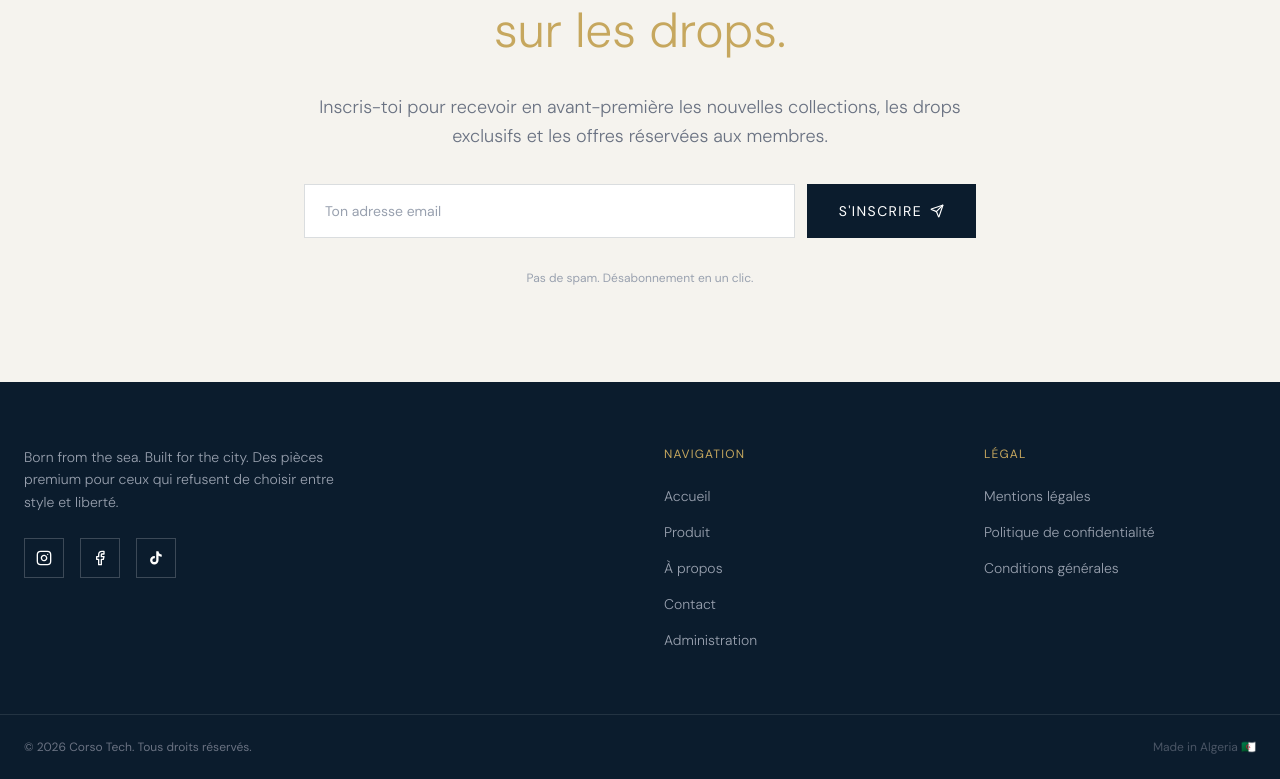
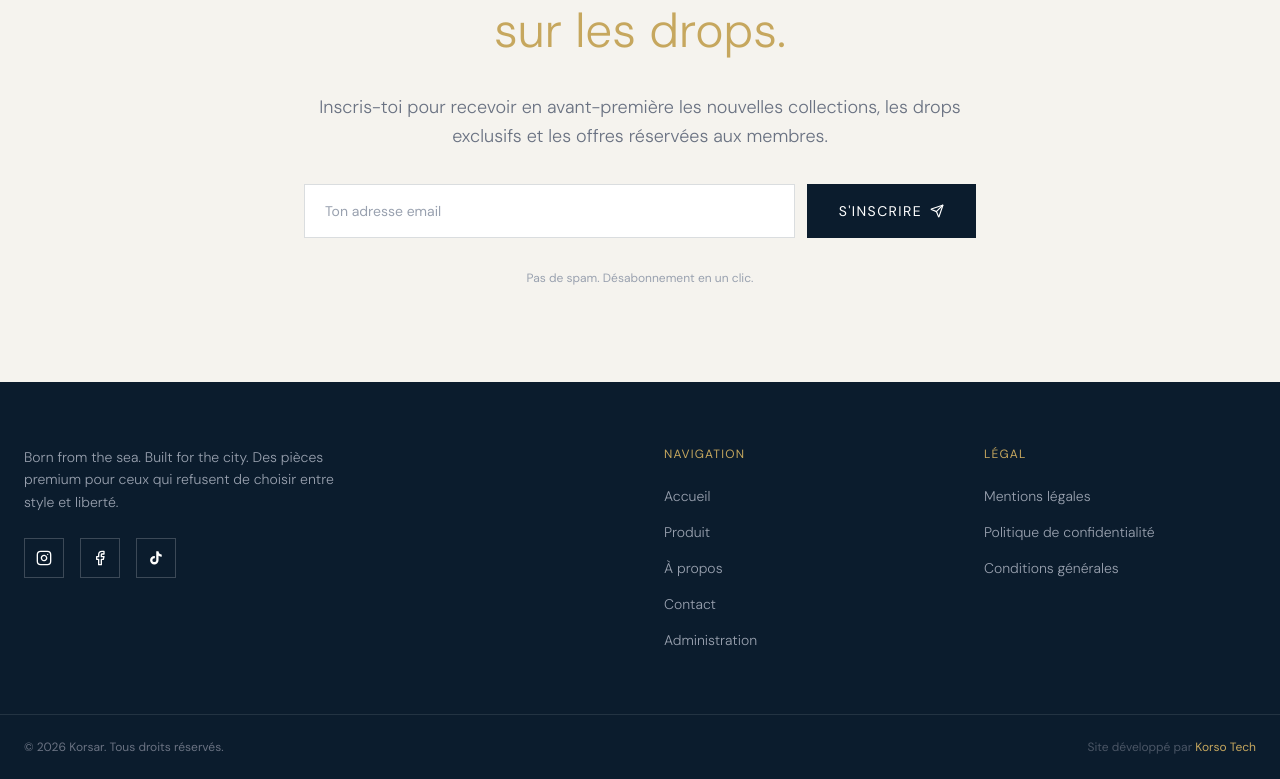
Before and after one commit to Mohbenl/korsar, a Next.js app: page / in a window 1280 px wide. Shown: the part 4132-4911 px from the top of the page. Built offline with nearby package versions, Linux system fonts and the light colour scheme.

Commit message:
ajouter le nom de développeur dans la footer section

```diff
--- a/src/components/footer.tsx
+++ b/src/components/footer.tsx
@@ -104,12 +104,20 @@ export default function Footer() {
             {/* Bottom bar */}
             <div className="border-t border-white/10">
                 <div className="max-w-7xl mx-auto px-6 py-6 flex flex-col sm:flex-row items-center justify-between gap-4">
+
                     <p className="text-gray-500 text-xs">
-                        © {new Date().getFullYear()} Corso Tech. Tous droits réservés.
+                        © {new Date().getFullYear()} Korsar. Tous droits réservés.
                     </p>
-                    <p className="text-gray-600 text-xs">
-                        Made in Algeria 🇩🇿
-                    </p>
+
+                    <div className="flex items-center gap-4 text-xs">
+                        <Link href="https://korso-tech.vercel.app/">
+                            <p className="text-gray-600">
+                                Site développé par <span className="text-[#C6A75E]">Korso Tech</span>
+                            </p>
+                        </Link>
+
+                    </div>
+
                 </div>
             </div>
         </footer>
```
